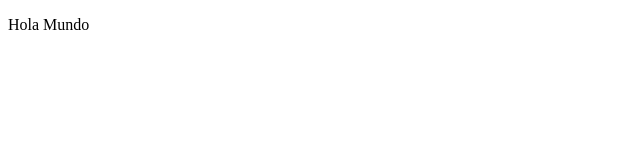
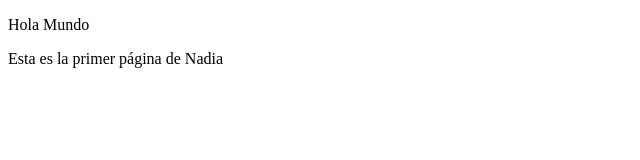
Before and after one commit to Nandrad/Nandrad.github.io, a plain HTML site: page index.html in a window 1280 px wide. Shown: the whole page, without its empty margins (0-640 px from the left). Drawn offline with Linux system fonts and the light colour scheme.

Commit message:
nueva version

```diff
--- a/index.html
+++ b/index.html
@@ -7,5 +7,6 @@
 </head>
 <body>
     <p>Hola Mundo</p>
+    <footer>Esta es la primer página de Nadia</footer>
 </body>
 </html>
```
